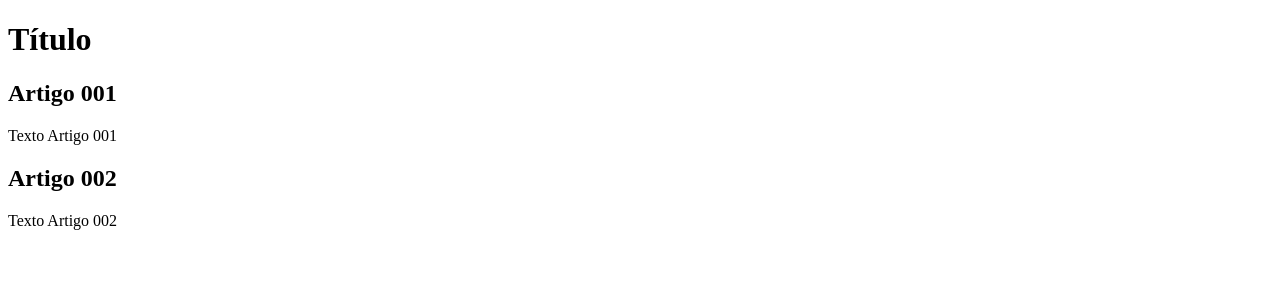
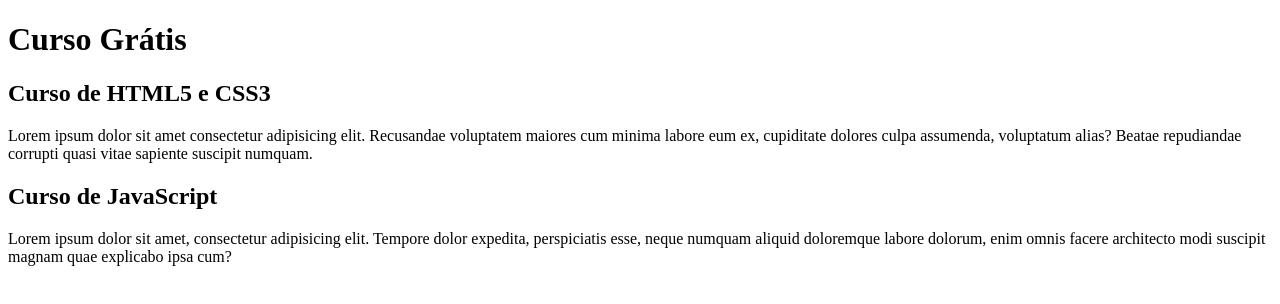
Before and after one commit to JuanHaddad/projeto-site, a plain HTML site: page index.html in a window 1280 px wide. Drawn offline with Linux system fonts and the light colour scheme.

Commit message:
comecei a escrever conteudo

```diff
--- a/index.html
+++ b/index.html
@@ -9,15 +9,15 @@
 <body>
     <main>
         <header>
-            <h1>Título</h1>
+            <h1>Curso Grátis</h1>
         </header>
         <article>
-            <h2>Artigo 001</h2>
-            <p>Texto Artigo 001</p>
+            <h2>Curso de HTML5 e CSS3</h2>
+            <p>Lorem ipsum dolor sit amet consectetur adipisicing elit. Recusandae voluptatem maiores cum minima labore eum ex, cupiditate dolores culpa assumenda, voluptatum alias? Beatae repudiandae corrupti quasi vitae sapiente suscipit numquam.</p>
         </article>
         <article>
-            <h2>Artigo 002</h2>
-            <p>Texto Artigo 002</p>
+            <h2>Curso de JavaScript</h2>
+            <p>Lorem ipsum dolor sit amet, consectetur adipisicing elit. Tempore dolor expedita, perspiciatis esse, neque numquam aliquid doloremque labore dolorum, enim omnis facere architecto modi suscipit magnam quae explicabo ipsa cum?</p>
         </article>
     </main>
 </body>
```
